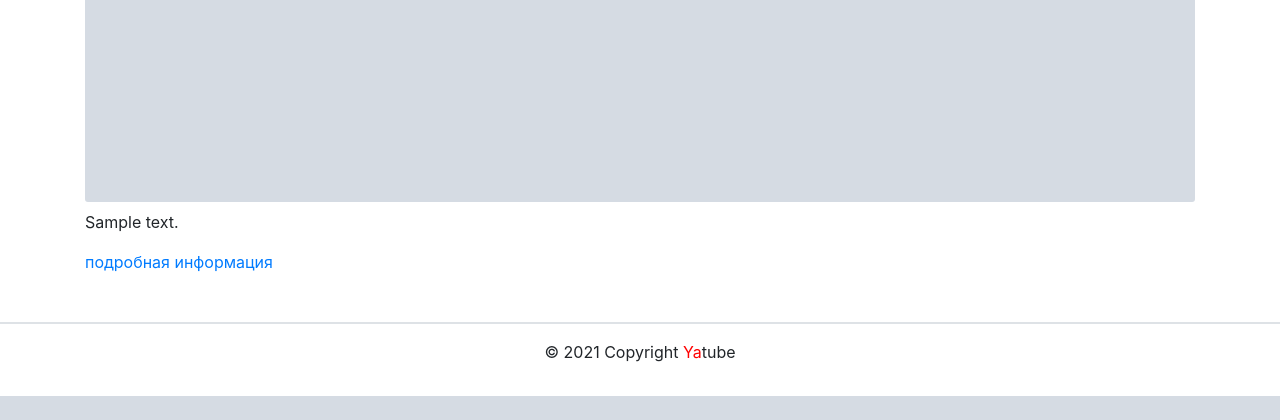
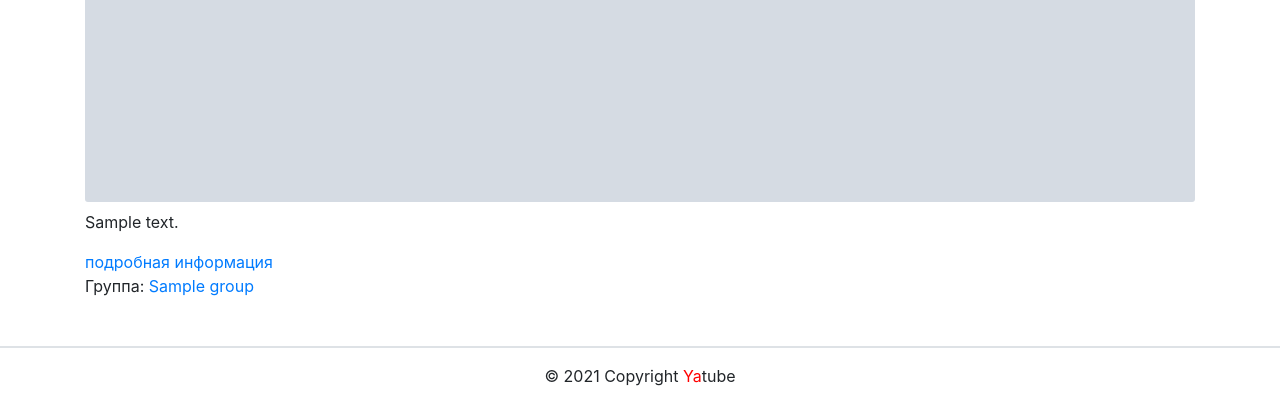
Before and after one commit to ilyarogozin/hw05_final, a Django app: page / in a window 1280 px wide. Shown: the part 863-1283 px from the top of the page. Before the commit the page ends 1259 px from the top, so only its background shows below. Run offline with Django 3.2, Linux system fonts and the light colour scheme; tables that the repository leaves empty hold one stand-in row (values such as "Sample post"); grey boxes marked "Sample" are stand-in pictures; some libraries are stand-ins or nearby versions.

Commit message:
one more commit

```diff
--- a/yatube/templates/posts/follow.html
+++ b/yatube/templates/posts/follow.html
@@ -7,7 +7,7 @@
   <div class="container py-5">
     <h1>Последние обновления избранных авторов</h1>
     {% for post in page_obj %}
-      {% include "posts/includes/post.html" %}
+      {% include "posts/includes/post.html" with not_group_page=True %}
       {% if not forloop.last %}<hr>{% endif %}
     {% endfor %}
     {% include "posts/includes/paginator.html" %}
--- a/yatube/templates/posts/group_list.html
+++ b/yatube/templates/posts/group_list.html
@@ -9,7 +9,7 @@
       {{ group.description|linebreaksbr }}
     </p>
     {% for post in page_obj %}
-      {% include "posts/includes/post.html" with get_group_page=False %}
+      {% include "posts/includes/post.html" with not_group_page=False %}
       {% if not forloop.last %}<hr>{% endif %}
     {% endfor %}
     {% include "posts/includes/paginator.html" %}
--- a/yatube/templates/posts/includes/post.html
+++ b/yatube/templates/posts/includes/post.html
@@ -14,6 +14,6 @@
   {{ post.text|linebreaksbr }}
 </p>
 <a href="{% url 'posts:post_detail' post.pk %}">подробная информация</a><br>
-{% if post.group and get_group_page%}
+{% if post.group and not_group_page %}
   Группа: <a href="{% url 'posts:group_list' post.group.slug %}">{{ post.group.title }}</a>
 {% endif %}
--- a/yatube/templates/posts/index.html
+++ b/yatube/templates/posts/index.html
@@ -9,7 +9,7 @@
     <h1>Последние обновления на сайте</h1>
     {% cache 20 index_page page_obj.number %}
       {% for post in page_obj %}
-        {% include "posts/includes/post.html" %}
+        {% include "posts/includes/post.html" with not_group_page=True %}
         {% if not forloop.last %}<hr>{% endif %}
       {% endfor %}
     {% endcache %}
--- a/yatube/templates/posts/post_detail.html
+++ b/yatube/templates/posts/post_detail.html
@@ -14,7 +14,7 @@
         </ul>
       </aside>
       <article class="col-12 col-md-9">
-        {% include "posts/includes/post.html" %}
+        {% include "posts/includes/post.html" with not_group_page=True %}
         <hr>
         {% if post.author == user %}
           <a class="btn btn-primary" href="{% url 'posts:post_edit' post.pk %}">
--- a/yatube/templates/posts/profile.html
+++ b/yatube/templates/posts/profile.html
@@ -26,7 +26,7 @@
       {% endif %}
     </div>
     {% for post in page_obj %}
-      {% include "posts/includes/post.html" %}
+      {% include "posts/includes/post.html" with not_group_page=True %}
     {% endfor %}
     {% include "posts/includes/paginator.html" %}
   </div>
```
